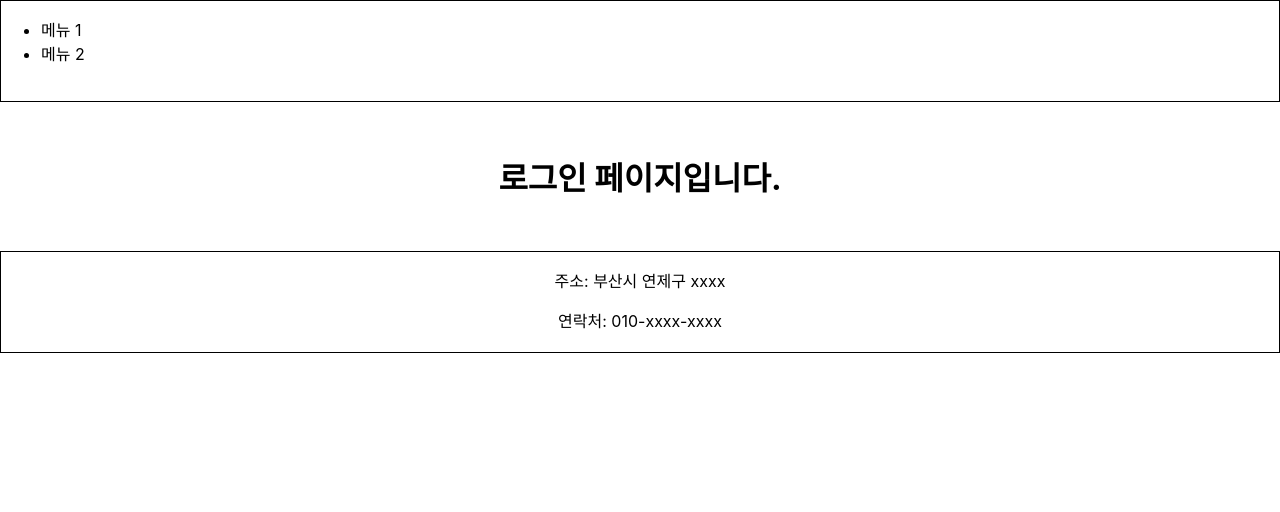
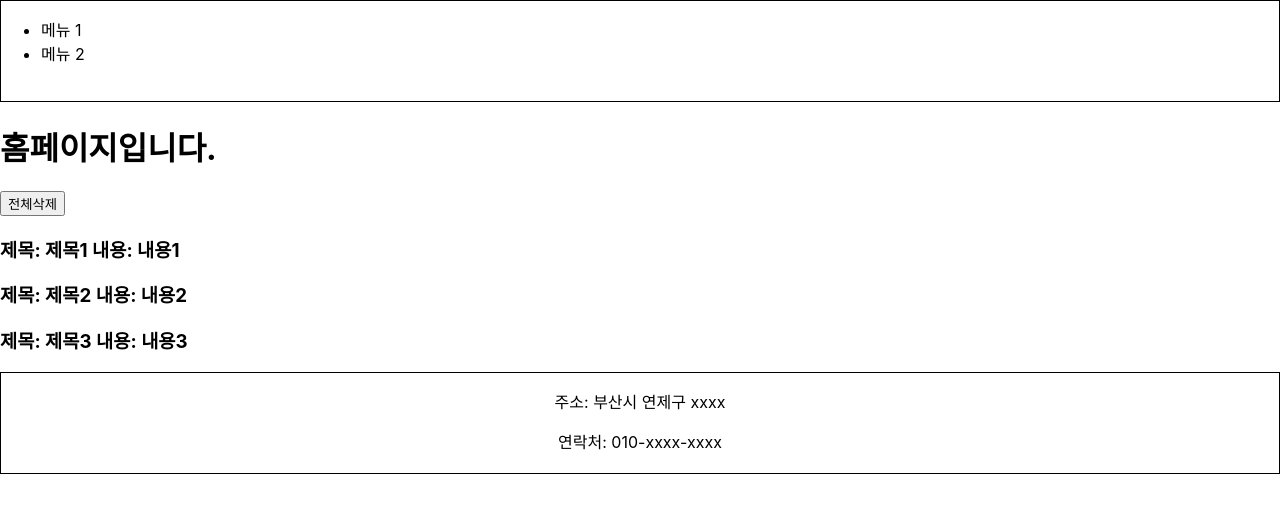
Before and after one commit to aozp73/React-Basic-2_react, a React (Create React App) app: page / in a window 1280 px wide. Shown: the top 512 px of the page. Built offline with nearby package versions, Linux system fonts and the light colour scheme.

Commit message:
props, 구조분해 할당

```diff
--- a/src/App.js
+++ b/src/App.js
@@ -1,10 +1,10 @@
 import './App.css';
-import LoginPage from './pages/LoginPage';
+import HomePage from './pages/HomePage';
 
 function App() {
   return (
     <div>
-      <LoginPage />
+      <HomePage />
     </div>
   );
 }
--- a/src/components/Footer.js
+++ b/src/components/Footer.js
@@ -1,6 +1,6 @@
 import styled from 'styled-components';
 
-const FooterList = styled.div`
+const StyledFooterDiv = styled.div`
   border: 1px solid black;
   height: 100px;
   text-align: center;
@@ -9,10 +9,10 @@
 const Footer = () => {
   return (
     <div>
-      <FooterList>
+      <StyledFooterDiv>
         <p>주소: 부산시 연제구 xxxx</p>
         <p>연락처: 010-xxxx-xxxx</p>
-      </FooterList>
+      </StyledFooterDiv>
     </div>
   );
 };
--- a/src/components/Header.js
+++ b/src/components/Header.js
@@ -1,6 +1,6 @@
 import styled from 'styled-components';
 
-const HeaderList = styled.div`
+const StyledHeaderDiv = styled.div`
   border: 1px solid black;
   height: 100px;
 `;
@@ -8,12 +8,12 @@
 const Header = () => {
   return (
     <div>
-      <HeaderList>
+      <StyledHeaderDiv>
         <ul>
           <li>메뉴 1</li>
           <li>메뉴 2</li>
         </ul>
-      </HeaderList>
+      </StyledHeaderDiv>
     </div>
   );
 };
--- /dev/null
+++ b/src/components/home/Home.js
@@ -0,0 +1,19 @@
+import React from 'react';
+
+const Home = (props) => {
+  const { boards, setBoards } = props;
+
+  return (
+    <div>
+      <h1>홈페이지입니다.</h1>
+      <button onClick={() => setBoards([])}>전체삭제</button>
+      {boards.map((board) => (
+        <h3>
+          제목: {board.title} 내용: {board.content}
+        </h3>
+      ))}
+    </div>
+  );
+};
+
+export default Home;
--- a/src/components/Login.js
+++ b/src/components/login/Login.js
@@ -1,16 +1,16 @@
 import React from 'react';
 import styled from 'styled-components';
 
-const LoginBox = styled.div`
+const StyledLoginDiv = styled.div`
   padding: 30px 0 30px 0;
   text-align: center;
 `;
 
 const Login = () => {
   return (
-    <LoginBox>
+    <StyledLoginDiv>
       <h1>로그인 페이지입니다.</h1>
-    </LoginBox>
+    </StyledLoginDiv>
   );
 };
 
--- /dev/null
+++ b/src/pages/HomePage.js
@@ -0,0 +1,28 @@
+import Header from '../components/Header';
+import Footer from '../components/Footer';
+import Home from '../components/home/Home';
+import { useEffect, useState } from 'react';
+
+const HomePage = () => {
+  const [boards, setBoards] = useState([]);
+
+  useEffect(() => {
+    // 다운로드 (fetch / axios)
+    let datas = [
+      { id: 1, title: '제목1', content: '내용1' },
+      { id: 2, title: '제목2', content: '내용2' },
+      { id: 3, title: '제목3', content: '내용3' },
+    ];
+    setBoards([...datas]);
+  }, []);
+
+  return (
+    <div>
+      <Header />
+      <Home boards={boards} setBoards={setBoards} />
+      <Footer />
+    </div>
+  );
+};
+
+export default HomePage;
--- a/src/pages/LoginPage.js
+++ b/src/pages/LoginPage.js
@@ -1,6 +1,6 @@
 import React from 'react';
 import Header from '../components/Header';
-import Login from '../components/Login';
+import Login from '../components/login/Login';
 import Footer from '../components/Footer';
 
 const LoginPage = () => {
```
